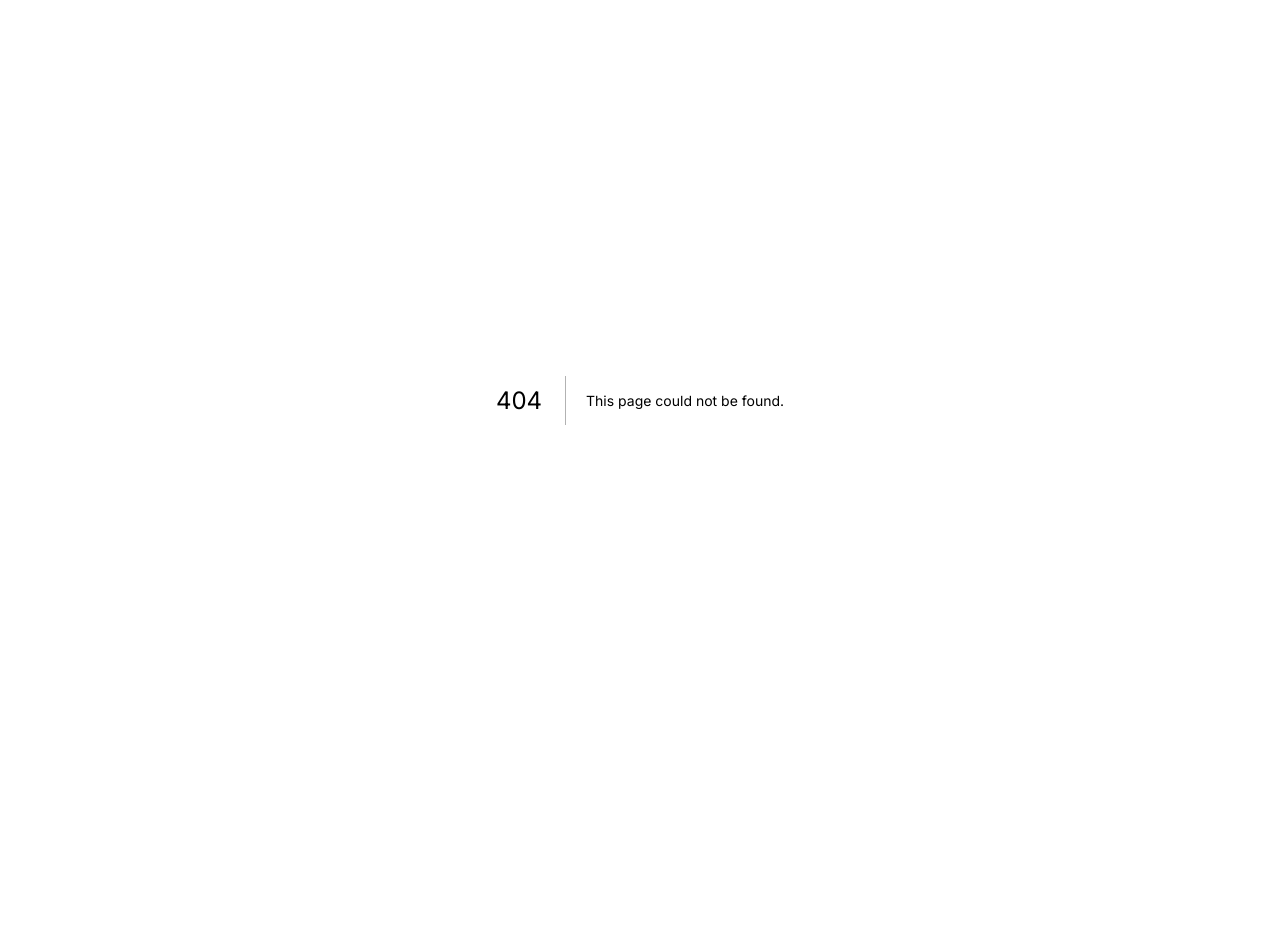
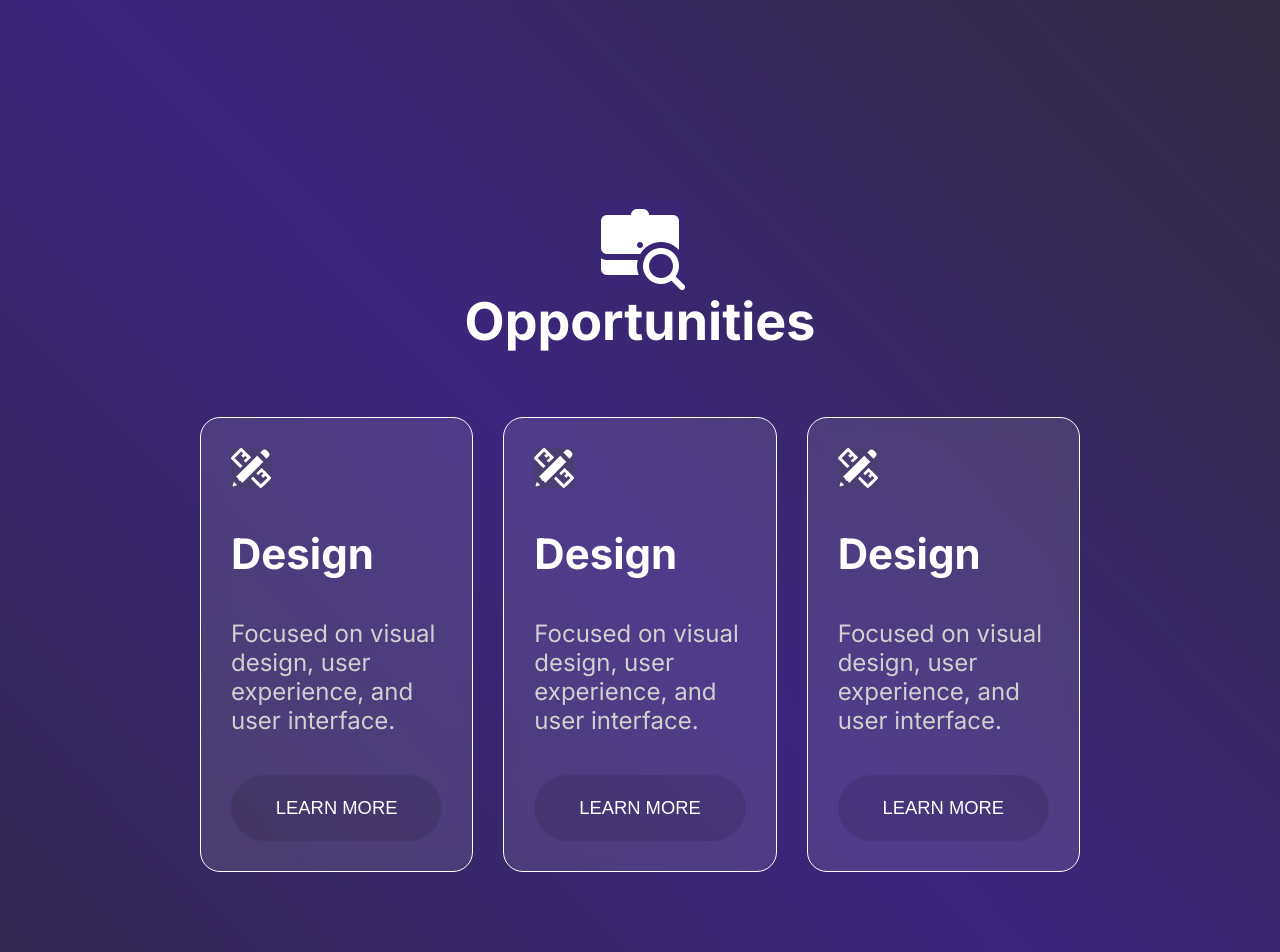
Before and after one commit to include-davis/website-2023, a Next.js app: page /components/get-involved/opportunity-content in a window 1280 px wide. Before the commit this address had no page. Shown: the top 952 px of the page. Before the commit the page ends 800 px from the top, so only its background shows below. Built offline with nearby package versions, Linux system fonts and the light colour scheme.

Commit message:
finished final layout of opportunities

```diff
--- /dev/null
+++ b/src/pages/components/get-involved/opportunity-content.tsx
@@ -0,0 +1,24 @@
+import React from 'react';
+import Image from 'next/image';
+import OpportunityCard from './opportunity-card';
+import styles from '../../../styles/get-involved/opportunity-section.module.scss'
+
+export default function Opportunities(): React.JSX.Element {
+  return (
+    <section className={styles.opportunityContainer}>
+      <div className={styles.header}>
+        <Image
+        src="/get-involved/svgs/JobSeeker.png"
+        width={90}
+        height={90}
+        alt="SuitCase with magnifying glass"/>
+        <h3>Opportunities</h3>
+      </div>
+      <div className={styles.cardsContainer}>
+        <OpportunityCard></OpportunityCard>
+        <OpportunityCard></OpportunityCard>
+        <OpportunityCard></OpportunityCard>
+      </div>
+    </section>
+    )
+}
--- a/src/styles/get-involved/get-involved.module.scss
+++ b/src/styles/get-involved/get-involved.module.scss
@@ -27,6 +27,3 @@
   padding: 20px 50px;
   margin-top: 64px;
 }
-.temp {
-  background: var(--purple-gradient);
-}
--- a/src/styles/get-involved/opportunity-card.module.scss
+++ b/src/styles/get-involved/opportunity-card.module.scss
@@ -26,7 +26,7 @@
   border-color: transparent;
   border-radius: 100px;
 
-  font-size: 1.25rem;
+  font-size: 1.15rem;
 
   padding: 20px 40px;
 }
--- /dev/null
+++ b/src/styles/get-involved/opportunity-section.module.scss
@@ -0,0 +1,18 @@
+.header {
+  color: var(--text-white);
+  display: flex;
+  flex-direction: column;
+  align-items: center;
+}
+.cardsContainer {
+  display: flex;
+  justify-content: center;
+  column-gap: 30px;
+
+  margin-top: 64px;
+}
+
+.opportunityContainer {
+  background: var(--purple-gradient);
+  padding: 200px;
+}
```
Also changed, not shown: src/pages/get-involved.tsx (+3 -4 lines).
